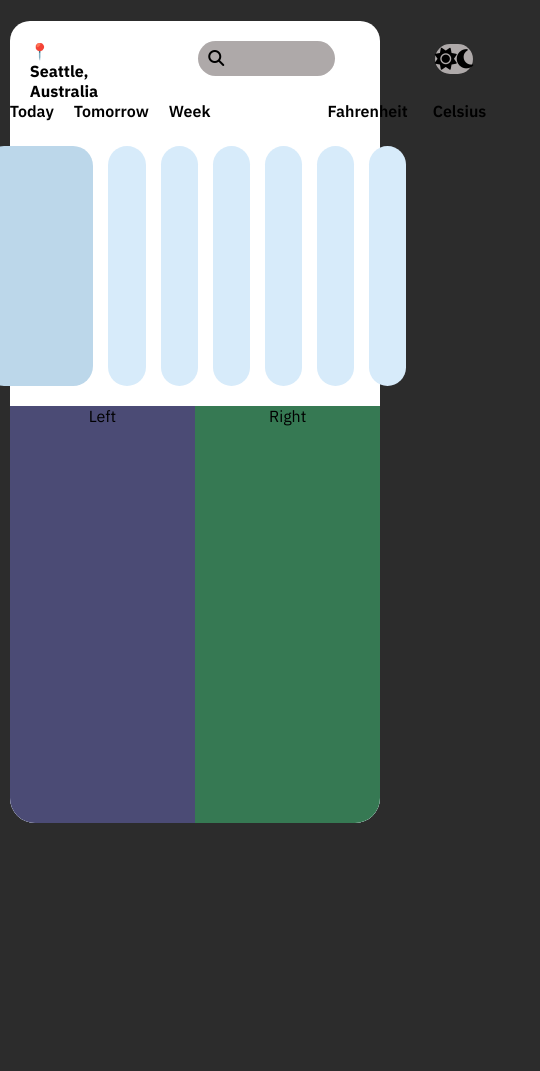
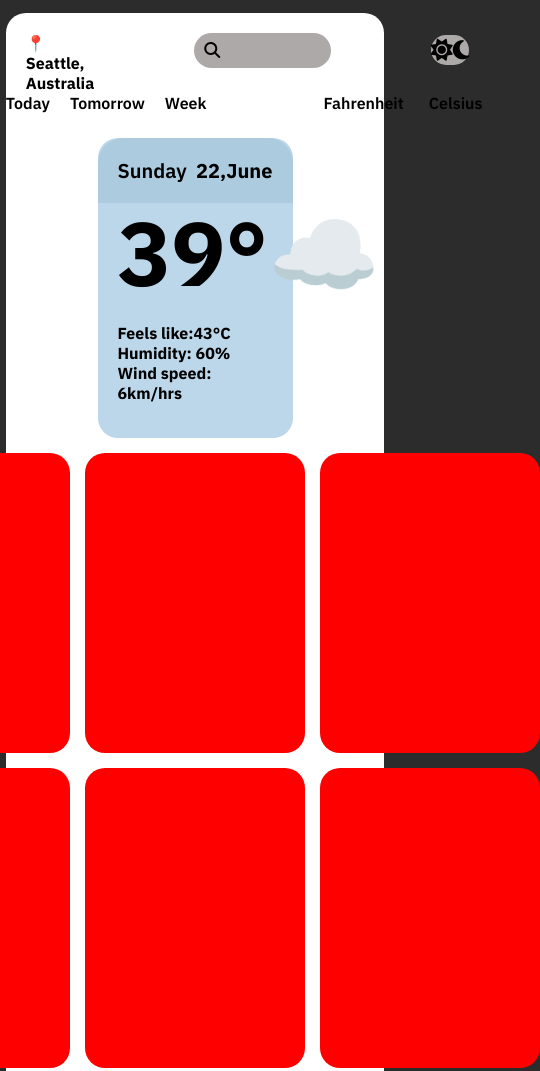
Before and after one commit to bhuwan214/weather-app, a plain HTML site: page index.html in a window 390 px wide. Shown: the top 1071 px of the page, 540 px wide, since content can reach past the window. Before the commit the page ends 844 px from the top, so only its background shows below. Drawn offline with Linux system fonts and the light colour scheme.

Commit message:
it's function time

```diff
--- /dev/null
+++ b/domFunctions.js
@@ -0,0 +1,18 @@
+const after =document.querySelectorAll(".after")
+
+
+
+after.forEach(element => {
+    element.style.backgroundColor="red"
+});
+
+ function blocks(date,temp,emoji){
+    this.date=date;
+    this.temp=temp;
+    this.emoji=emoji;
+
+}
+
+const first_block = new blocks("10-20","20'","☀️")
+
+console.log(first_block)
--- a/index.html
+++ b/index.html
@@ -38,7 +38,23 @@
       </main>
 
       <div class="data-section">
-        <div class="present"></div>
+        <div class="present">
+            <div class="heading">
+                <span class="day">Sunday</span>
+                <span class="date">22,June</span>
+            </div>
+        <div class="main-data">
+            <span class="temp">39°</span>
+            <span class="weather-emojis">☁️</span>
+        </div>
+   <div class="additional-data">
+    <span class="feels-like">Feels like:43°C</span>
+    <span class="humidity">Humidity: 60%</span>
+    <span class="wind-speed">Wind speed: 6km/hrs</span>
+   </div>
+
+
+        </div>
         <div class="after one"></div>
         <div class="after two"></div>
         <div class="after three"></div>
@@ -58,6 +74,7 @@
       crossorigin="anonymous"
     ></script>
 <script src="index.js"></script>
+<script src="domFunctions.js"></script>
 
   </body>
 </html>
--- a/index.js
+++ b/index.js
@@ -2,9 +2,9 @@
 
 // async  function getNews(){
 //     try{
-//     const news = await fetch("https://newsapi.org/v2/everything?q=weather&from=2024-06-21&sortBy=popularity&apiKey=cca101db7fdf4a5e844f3f740bd75c3e",{mode:'cors',mehod:"GET"})
+//     const news = await fetch("https://newsapi.org/v2/everything?q=weather&from=2024-06-22&sortBy=popularity&apiKey=cca101db7fdf4a5e844f3f740bd75c3e",{mode:'cors',mehod:"GET"})
 //     const newsInfo =await news.json()
-//     console.log(newsInfo.articles[0])
+//     console.log(newsInfo.articles)
 // }
 // catch(error){
 //     console.log("Can't fetch the data")
--- a/style.css
+++ b/style.css
@@ -28,8 +28,8 @@ body,html{
 
 .container{
     justify-self: center;
-    width: 95vw;
-    height: 95vh;
+    width: 97vw;
+    height: 97vh;
     background-color: var(--secondary-color);
     border-radius: 25px;
 }
@@ -125,10 +125,10 @@ gap: 25px;
     width: 100%;
     padding-right: 15px;
     padding-left: 15px;
-    height: 280px;
+    height: 350px;
     background-color:var(--color-white);
     display: grid;
-    grid-template-columns: repeat(9,1fr);
+    grid-template-columns: repeat(8,1fr);
     grid-template-rows: repeat(1,2fr);
     gap: 15px;
     justify-content: center;
@@ -140,11 +140,11 @@ gap: 25px;
 .present{
     border-radius: 20px;
     place-self: center;
-    width:28vw;
-    height:240px ;
+    width:20vw;
+    height:80% ;
     background-color: var(--secondary-color);
     grid-row: 1;
-    grid-column: 1/4;
+    grid-column: 1/3;
 
 }
 
@@ -152,7 +152,7 @@ gap: 25px;
     border-radius: 20px;
     place-self: center;
     width: min(9.5vw,200px);
-    height:240px ;
+    height:70% ;
     background-color:rgb(215, 235, 250) ;
 }
 
@@ -160,6 +160,7 @@ gap: 25px;
 
 .new-letter{
     background-color:var(--color-white);
+
     height:calc(100% - 385px) ;
     display: flex;
     justify-content: center;
@@ -187,3 +188,96 @@ gap: 25px;
     text-align: center;
 
 }
+
+.heading{
+    background-color: rgb(173, 203, 222);
+    height: 65px;
+    padding: 20px;
+    border-radius: 25px 25px 0 0;
+    font-size: 20px;
+    font-weight: bold;
+    display: flex;
+    justify-content: space-around;
+    align-items: center;
+}
+
+.main-data{
+    padding: 20px;
+    height: 100px;
+
+    font-size: 6vw;
+    font-weight: bold;
+    display: flex;
+    justify-content: space-between;
+    align-items: center;
+}
+
+.additional-data{
+    padding: 20px;
+    height: 60px;
+    font-size: 16px;
+    font-weight: bold;
+    display: flex;
+    flex-direction: column;
+
+    /* justify-content: space-between; */
+    /* align-items: center; */
+    /* background-color: aqua; */
+}
+
+/* span{
+    background: gray;
+    width: fit-content; */
+/* } */
+
+
+
+
+
+
+
+
+
+/* Tablet mode */
+
+@media(max-width:1000px){
+   .data-section{
+    grid-template-columns: repeat(9,1fr);
+   }
+   .present{
+    grid-column: 1/4;
+    width: 25vw;
+   }
+
+   .after{
+    width: 10vw;
+   }
+
+}
+
+@media(max-width:900px){
+    .data-section{
+        padding: 20px 0;
+        height: fit-content;
+        grid-template-columns: repeat(3,1fr);
+        grid-template-rows:repeat(2,1fr);
+        /* grid: wrap; */
+    }
+    .present{
+        width: 50vw;
+        height:max(300px,25vh);
+        grid-column: 1/4;
+        grid-row:1/2;
+    }
+   .after{
+  grid-row: span;
+width: 220px;
+height: 300px;
+border-radius: px;
+
+
+   }
+   .main-data{
+    font-size: 90px;
+}
+}
```
